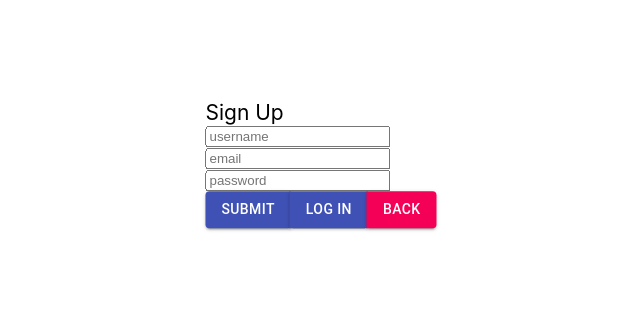
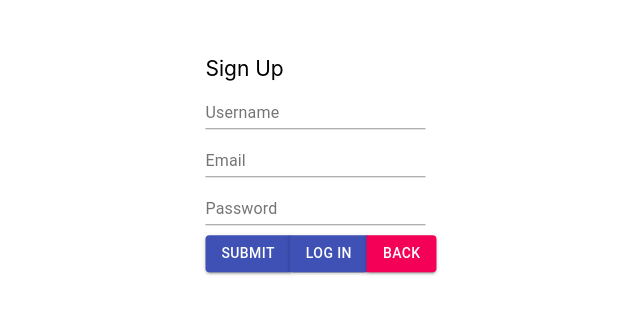
Before and after one commit to AJB117/vg-simulator, a React (Create React App) app: page /signup in a window 1280 px wide. Shown: the part 236-550 px from the top of the page, without its empty margins (319-959 px from the left). Built offline with nearby package versions, Linux system fonts and the light colour scheme; no server answers; the HTML template or start-up script is replaced by a standard one.

Commit message:
formik with material-ui complete

```diff
--- a/src/components/auth/Login.tsx
+++ b/src/components/auth/Login.tsx
@@ -2,17 +2,19 @@ import React from "react";
 import { RouteComponentProps } from "react-router-dom";
 import * as yup from "yup";
 import { firebaseApp } from "../../firebase";
-import { Formik, Form, Field, ErrorMessage } from "formik";
+import { ErrorMessage, Form, Formik } from "formik";
 import Button from "@material-ui/core/Button";
 import LoginSchema from "./util/LoginSchema";
 import "./auth.css";
-import { ButtonGroup } from "@material-ui/core";
+import { ButtonGroup, TextField } from "@material-ui/core";
 
 type LoginData = yup.InferType<typeof LoginSchema>;
 
 const Login: React.FC<RouteComponentProps> = ({ history }) => {
   const handleLogin = async (data: LoginData) => {
+    console.log(data);
     if (!data) return;
+    console.log("logging in..");
     firebaseApp
       .auth()
       .signInWithEmailAndPassword(data.email, data.password)
@@ -28,7 +30,6 @@ const Login: React.FC<RouteComponentProps> = ({ history }) => {
   };
 
   return (
-    <div>
     <Formik
       initialValues={{ email: "", password: "" }}
       validationSchema={LoginSchema}
@@ -39,16 +40,18 @@ const Login: React.FC<RouteComponentProps> = ({ history }) => {
         resetForm();
       }}
     >
-        {({ isSubmitting }) => (
-          <form className="parentForm">
-            <Form>
+      {({ isSubmitting, values, handleChange, touched, errors }) => (
+        <Form className="parentForm">
           <div className="loginSignupText">Log In</div>
           <div>
-                <Field
-                  type="input"
+            <TextField
+              id="email"
               name="email"
-                  placeholder="email"
-                  className="form-control"
+              label="Email"
+              value={values.email}
+              onChange={handleChange}
+              error={touched.email && Boolean(errors.email)}
+              helperText={touched.email && errors.email}
             />
             <ErrorMessage name="email">
               {(msg) => <div style={{ color: "red" }}>{msg}</div>}
@@ -56,18 +59,22 @@ const Login: React.FC<RouteComponentProps> = ({ history }) => {
           </div>
 
           <div>
-                <Field
+            <TextField
+              id="password"
+              name="password"
+              label="Password"
               type="password"
-                  name="password"
-                  className="form-control"
-                  placeholder="password"
+              value={values.password}
+              onChange={handleChange}
+              error={touched.password && Boolean(errors.password)}
+              helperText={touched.password && errors.password}
             />
             <ErrorMessage name="password">
               {(msg) => <div style={{ color: "red" }}>{msg}</div>}
             </ErrorMessage>
           </div>
 
-              <ButtonGroup>
+          <ButtonGroup className="buttonGroup">
             <Button
               className="left-btn"
               disabled={isSubmitting}
@@ -76,7 +83,7 @@ const Login: React.FC<RouteComponentProps> = ({ history }) => {
               type="submit"
             >
               Submit
-                </Button>{" "}
+            </Button>
             <Button
               className="right-btn"
               color="primary"
@@ -84,21 +91,19 @@ const Login: React.FC<RouteComponentProps> = ({ history }) => {
               onClick={() => history.push("/signup")}
             >
               Sign Up
-                </Button>{" "}
+            </Button>
             <Button
               className="back-btn"
               color="secondary"
               variant="contained"
-                  onClick={history.goBack}
+              onClick={() => history.push("/")}
             >
               Back
             </Button>
           </ButtonGroup>
         </Form>
-          </form>
       )}
     </Formik>
-    </div>
   );
 };
 
--- a/src/components/auth/Signup.tsx
+++ b/src/components/auth/Signup.tsx
@@ -1,12 +1,13 @@
 import React from "react";
-import { Formik, Form, Field, ErrorMessage, FormikHelpers } from "formik";
+import { Formik, Form, ErrorMessage, FormikHelpers } from "formik";
 import * as yup from "yup";
 import Button from "@material-ui/core/Button";
 import { RouteComponentProps } from "react-router-dom";
 import { firebaseApp, db } from "../../firebase";
 import SignupSchema from "./util/SignupSchema";
 import validateUsername from "./util/validateUsername";
-import { ButtonGroup } from "@material-ui/core";
+import { ButtonGroup, TextField } from "@material-ui/core";
+import "./auth.css";
 
 const Signup: React.FC<RouteComponentProps> = ({ history }) => {
   type SignupData = yup.InferType<typeof SignupSchema>;
@@ -48,16 +49,18 @@ const Signup: React.FC<RouteComponentProps> = ({ history }) => {
         validationSchema={SignupSchema}
         onSubmit={async (data, actions) => await handleSignup(data, actions)}
       >
-        {({ isSubmitting }) => (
-          <div className="parentForm">
-            <Form>
+        {({ isSubmitting, values, handleChange, touched, errors }) => (
+          <Form className="parentForm">
             <div className="loginSignupText">Sign Up</div>
             <div>
-                <Field
-                  type="input"
+              <TextField
+                id="username"
                 name="username"
-                  className="form-control"
-                  placeholder="username"
+                label="Username"
+                value={values.username}
+                onChange={handleChange}
+                error={touched.username && Boolean(errors.username)}
+                helperText={touched.username && errors.username}
               />
               <ErrorMessage name="username">
                 {(msg) => <div style={{ color: "red" }}>{msg}</div>}
@@ -65,11 +68,14 @@ const Signup: React.FC<RouteComponentProps> = ({ history }) => {
             </div>
 
             <div>
-                <Field
-                  type="input"
+              <TextField
+                id="email"
                 name="email"
-                  className="form-control"
-                  placeholder="email"
+                label="Email"
+                value={values.email}
+                onChange={handleChange}
+                error={touched.email && Boolean(errors.email)}
+                helperText={touched.email && errors.email}
               />
               <ErrorMessage name="email">
                 {(msg) => <div style={{ color: "red" }}>{msg}</div>}
@@ -77,18 +83,22 @@ const Signup: React.FC<RouteComponentProps> = ({ history }) => {
             </div>
 
             <div>
-                <Field
+              <TextField
+                id="password"
+                name="password"
+                label="Password"
                 type="password"
-                  name="password"
-                  className="form-control"
-                  placeholder="password"
+                value={values.password}
+                onChange={handleChange}
+                error={touched.password && Boolean(errors.password)}
+                helperText={touched.password && errors.password}
               />
               <ErrorMessage name="password">
                 {(msg) => <div style={{ color: "red" }}>{msg}</div>}
               </ErrorMessage>
             </div>
 
-              <ButtonGroup>
+            <ButtonGroup className="buttonGroup">
               <Button
                 className="left-btn"
                 variant="contained"
@@ -110,13 +120,12 @@ const Signup: React.FC<RouteComponentProps> = ({ history }) => {
                 className="back-btn"
                 color="secondary"
                 variant="contained"
-                  onClick={history.goBack}
+                onClick={() => history.push("/")}
               >
                 Back
               </Button>
             </ButtonGroup>
           </Form>
-          </div>
         )}
       </Formik>
     </div>
--- a/src/components/auth/auth.css
+++ b/src/components/auth/auth.css
@@ -8,3 +8,7 @@
 .loginSignupText {
   font-size: calc(5px + 2vmin);
 }
+
+.buttonGroup {
+  margin-top: 10px;
+}
```
Also changed, not shown: 1 other file (tests, documents, lock files or other folders). Lines whose indentation alone changed are shown as unchanged.
